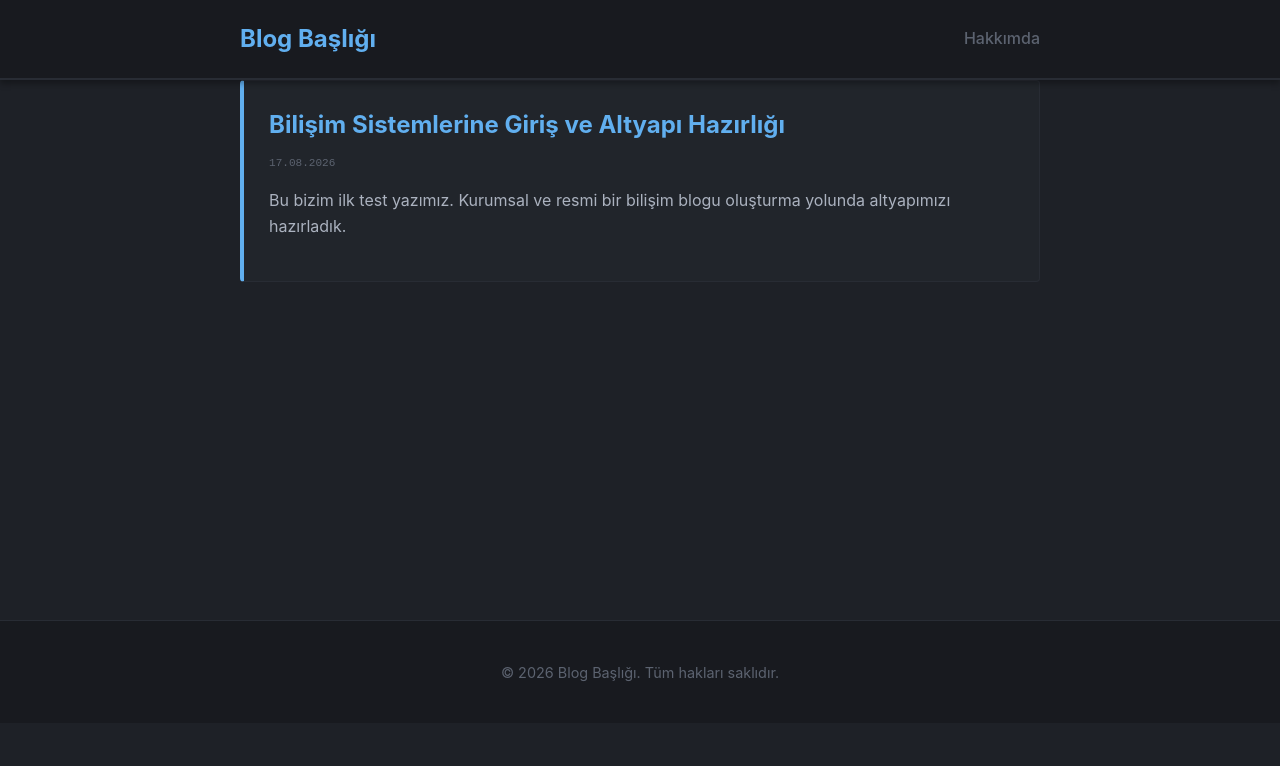
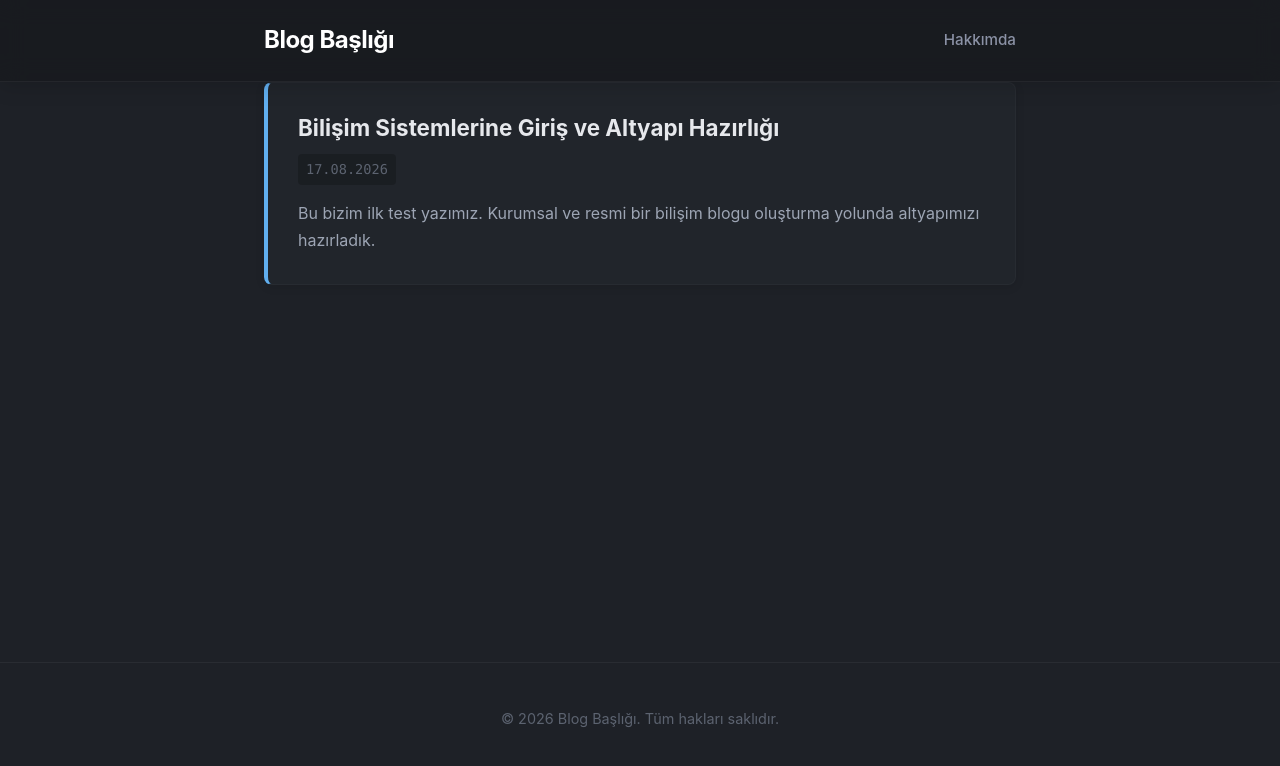
Before and after one commit to sabriaydin/blog, a Jekyll site: the page built from index.html, in a window 1280 px wide. Shown: the top 766 px of the page. Built offline with Jekyll 4.4.1, drawn with Linux system fonts in a browser that asks for light colours; the list of posts is cut into pages by our own code.

Commit message:
Update default.html

```diff
--- a/_layouts/default.html
+++ b/_layouts/default.html
@@ -15,20 +15,27 @@
       background-color: #1e2127;
       color: #abb2bf;
       font-family: -apple-system, BlinkMacSystemFont, "Segoe UI", Roboto, Helvetica, Arial, sans-serif;
-      line-height: 1.6;
+      line-height: 1.7;
       margin: 0;
       padding: 0;
+      -webkit-font-smoothing: antialiased; /* Yazı tiplerini pürüzsüzleştirir (Premium hissiyat) */
+      box-sizing: border-box;
+    }
+    *, *::before, *::after {
+      box-sizing: inherit; /* Tam simetri ve taşmaları önlemek için */
     }
     .container {
       max-width: 800px;
       margin: 0 auto;
-      padding: 0 20px;
+      padding: 0 24px; /* Simetrik iç boşluk artırıldı */
     }
     .site-header {
-      background-color: #181a1f;
+      background-color: rgba(24, 26, 31, 0.85); /* Modern yarı saydamlık */
+      backdrop-filter: blur(12px); /* Glassmorphism (Bulanıklık) efekti */
+      -webkit-backdrop-filter: blur(12px);
       padding: 20px 0;
-      border-bottom: 2px solid #282c34;
-      box-shadow: 0 4px 6px rgba(0, 0, 0, 0.3);
+      border-bottom: 1px solid rgba(255, 255, 255, 0.05); /* Daha yumuşak alt çizgi */
+      box-shadow: 0 4px 20px rgba(0, 0, 0, 0.15); /* Derin ve yumuşak gölge */
       position: sticky;
       top: 0;
       z-index: 100;
@@ -41,105 +48,149 @@
     .site-title {
       margin: 0;
       font-size: 1.5rem;
+      letter-spacing: -0.5px; /* Modern başlık sıkıştırması */
     }
     .site-title a {
+      color: #ffffff; /* Ana başlık daha parlak ve net */
+      text-decoration: none;
+      font-weight: 700;
+      transition: color 0.3s ease;
+    }
+    .site-title a:hover {
       color: #61afef;
-      text-decoration: none;
-      font-weight: bold;
+    }
+    .site-nav {
+      display: flex;
+      gap: 20px; /* Linkler arası kusursuz simetrik boşluk */
     }
     .site-nav a {
-      color: #5c6370;
+      color: #8b92a5;
       text-decoration: none;
-      margin-left: 20px;
       font-weight: 500;
+      font-size: 0.95rem;
+      transition: color 0.3s ease;
     }
     .site-nav a:hover {
-      color: #98c379;
+      color: #61afef;
     }
     main {
-      padding: 40px 0;
+      padding: 50px 0; /* İçerik nefes alma boşluğu artırıldı */
       min-height: 60vh;
     }
     a {
       color: #61afef;
       text-decoration: none;
+      transition: color 0.2s ease;
     }
     a:hover {
       text-decoration: underline;
+      color: #7abfff;
     }
     .post-summary {
       background-color: #21252b;
-      padding: 25px;
-      margin-bottom: 25px;
-      border-radius: 4px;
-      border: 1px solid #282c34;
+      padding: 30px; /* İçerik boşlukları simetrikleştirildi */
+      margin-bottom: 30px;
+      border-radius: 8px; /* Daha modern ve yumuşak köşeler */
+      border: 1px solid rgba(255, 255, 255, 0.03); /* Çok ince modern sınır */
       border-left: 4px solid #61afef;
-      transition: transform 0.2s ease, box-shadow 0.2s ease;
+      box-shadow: 0 2px 10px rgba(0, 0, 0, 0.1);
+      transition: transform 0.3s cubic-bezier(0.2, 0.8, 0.2, 1), box-shadow 0.3s ease, border-color 0.3s ease;
     }
     .post-summary h2 {
       margin-top: 0;
-      margin-bottom: 10px;
+      margin-bottom: 12px;
+      font-size: 1.4rem;
+      line-height: 1.3;
+    }
+    .post-summary h2 a {
+      color: #e6e8ec; /* Makale başlıkları okunabilirliği artırıldı */
+      text-decoration: none;
+    }
+    .post-summary h2 a:hover {
+      color: #61afef;
+    }
+    .post-summary p {
+      margin: 0;
+      color: #9da5b4;
     }
     .post-summary:hover {
-      transform: translateY(-2px);
-      box-shadow: 0 6px 12px rgba(0, 0, 0, 0.4);
-      border-left: 4px solid #98c379;
+      transform: translateY(-4px); /* Pürüzsüz yukarı kayma efekti */
+      box-shadow: 0 12px 24px rgba(0, 0, 0, 0.25); /* 3D Derinlik */
+      border-left-color: #98c379;
     }
     .post-meta {
       font-size: 0.85em;
       color: #5c6370;
-      display: block;
+      display: inline-block;
       margin-bottom: 15px;
-      font-family: monospace;
+      font-family: "Fira Code", Consolas, monospace;
+      background: rgba(0, 0, 0, 0.2); /* Tarihe modern arka plan */
+      padding: 4px 8px;
+      border-radius: 4px;
     }
     .pagination {
-      margin-top: 40px;
+      margin-top: 50px;
+      padding-top: 20px;
       display: flex;
       justify-content: space-between;
       align-items: center;
+      border-top: 1px solid rgba(255, 255, 255, 0.05); /* Sayfalama ayracı */
     }
     .btn-page {
       background-color: #282c34;
       color: #abb2bf;
-      padding: 10px 20px;
-      border-radius: 4px;
-      border: 1px solid #3e4451;
-      transition: all 0.2s ease;
+      padding: 10px 24px;
+      border-radius: 6px;
+      border: 1px solid rgba(255, 255, 255, 0.05);
+      font-weight: 500;
+      transition: all 0.3s ease;
     }
     .btn-page:hover {
       background-color: #61afef;
-      color: #282c34;
+      color: #1e2127;
+      border-color: #61afef;
       text-decoration: none;
+      box-shadow: 0 4px 12px rgba(97, 175, 239, 0.3);
     }
     .btn-page.disabled {
-      opacity: 0.5;
+      opacity: 0.4;
       cursor: not-allowed;
+      background: transparent;
+      border-color: transparent;
     }
     .btn-page.disabled:hover {
-      background-color: #282c34;
       color: #abb2bf;
+      box-shadow: none;
+    }
+    .page-number {
+      font-size: 0.9rem;
+      font-weight: 500;
+      color: #5c6370;
     }
     .site-footer {
       text-align: center;
-      padding: 25px 0;
-      background-color: #181a1f;
-      border-top: 1px solid #282c34;
+      padding: 30px 0;
+      background-color: transparent; /* Alt kısım gövdeyle bütünleştirildi */
+      border-top: 1px solid rgba(255, 255, 255, 0.05);
       font-size: 0.9em;
       color: #5c6370;
+      margin-top: 40px;
     }
     pre, code {
       background-color: #282c34;
       color: #98c379;
-      border-radius: 4px;
+      border-radius: 6px; /* Daha modern yuvarlama */
       font-family: "Fira Code", Consolas, Monaco, monospace;
-      padding: 2px 4px;
+      padding: 2px 6px;
+      font-size: 0.9rem;
     }
     pre {
-      padding: 15px;
+      padding: 20px;
       overflow-x: auto;
-      border: 1px solid #3e4451;
+      border: 1px solid rgba(255, 255, 255, 0.05);
       border-left: 4px solid #e06c75;
-      box-shadow: inset 0 2px 4px rgba(0,0,0,0.2);
+      box-shadow: inset 0 4px 10px rgba(0, 0, 0, 0.15); /* İç derinlik eklendi */
+      line-height: 1.5;
     }
   </style>
 
```
